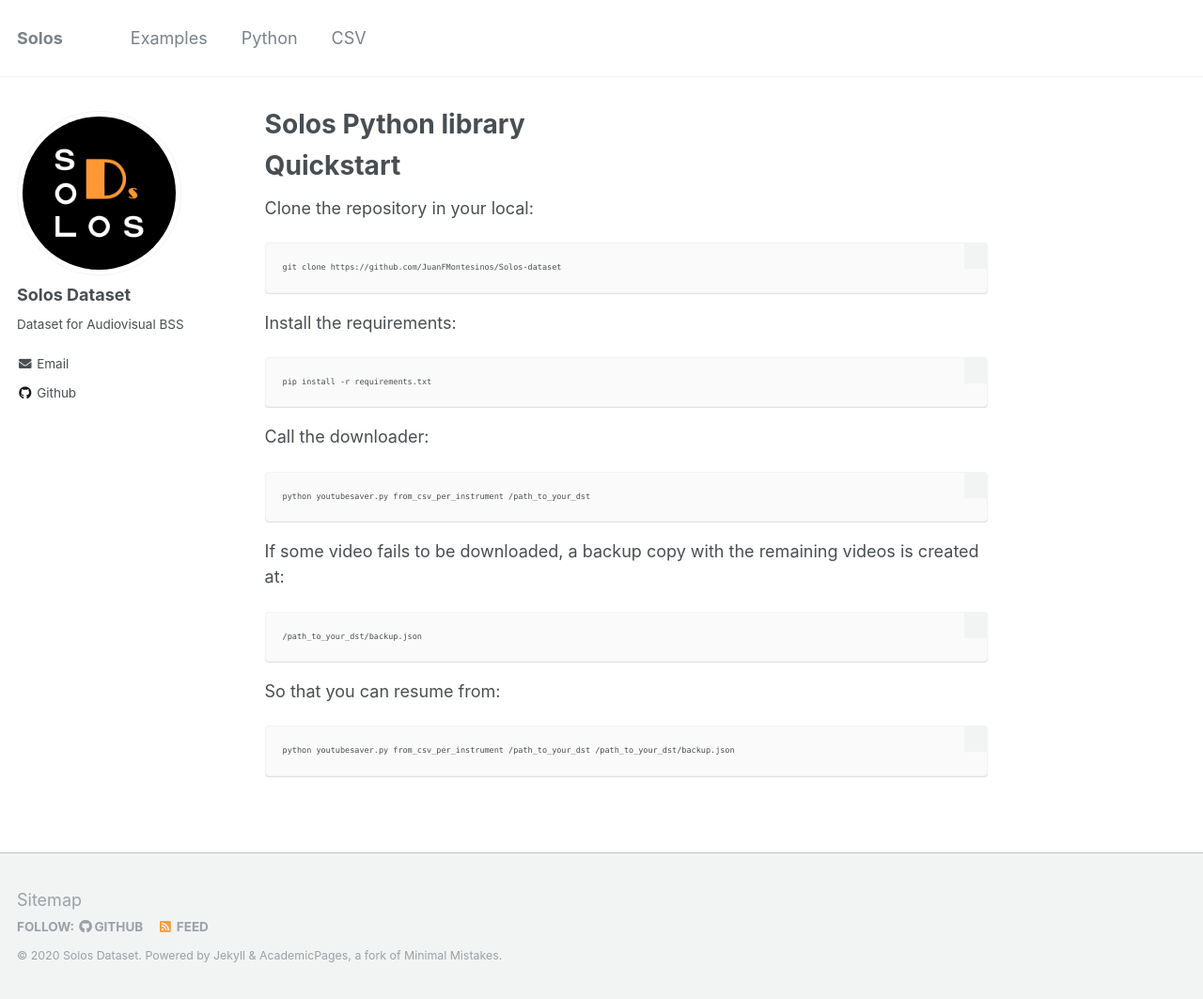
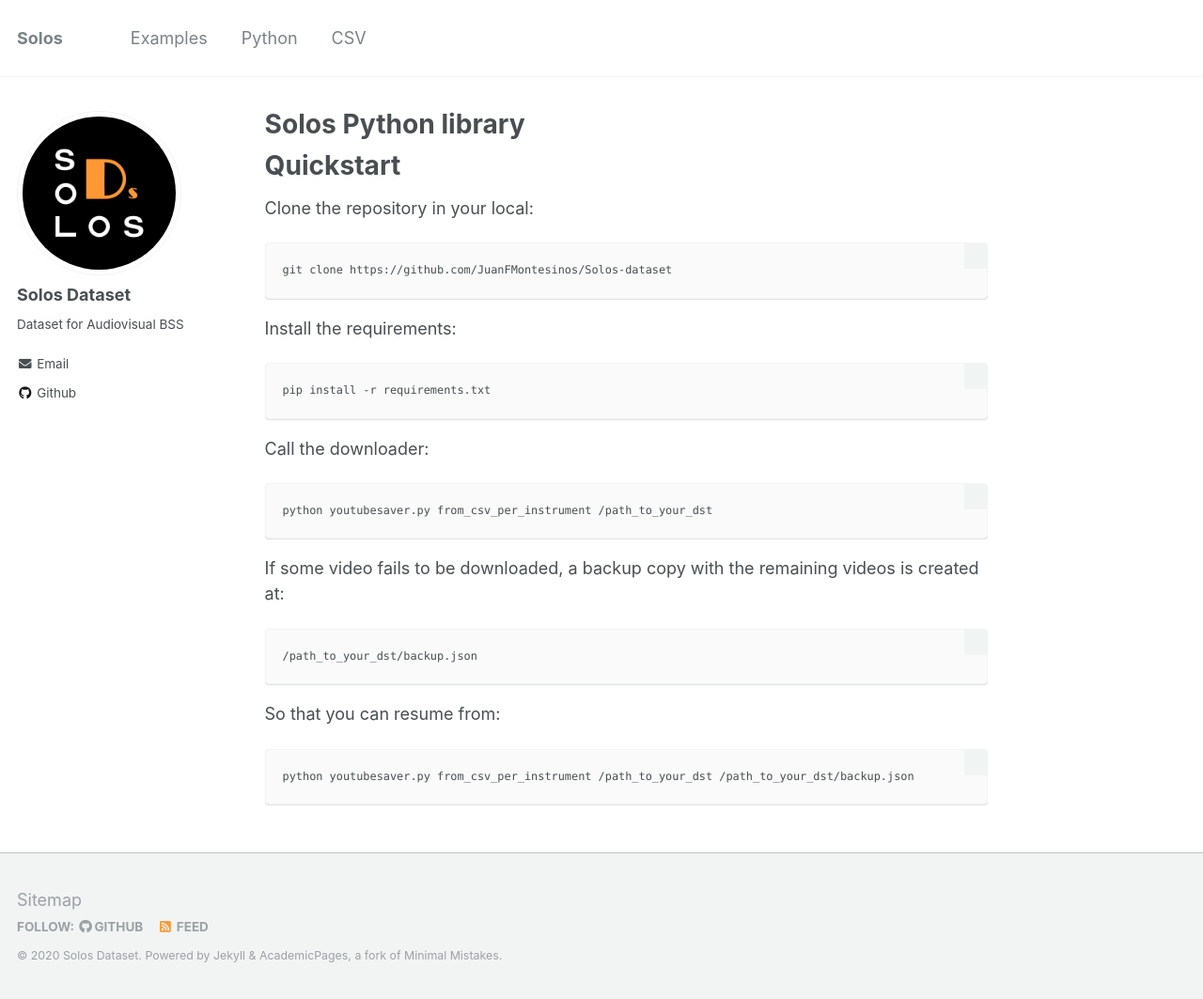
Before and after one commit to JuanFMontesinos/Solos, a Jekyll site: the page built from _pages/python.md, in a window 1280 px wide and 1063 px high. Shown: the whole window at 94% size. Built offline with Jekyll 4.4.1, drawn with Linux system fonts in a browser that asks for light colours.

Commit message:
Update _syntax.scss

```diff
--- a/_sass/_syntax.scss
+++ b/_sass/_syntax.scss
@@ -28,7 +28,7 @@ div.highlighter-rouge, figure.highlight {
   .highlight {
     margin: 0;
     font-family: $monospace;
-    font-size: $type-size-7;
+    font-size: .8125em;  /* was $type-size-7 */
     line-height: 1.8;
   }
 }
```
